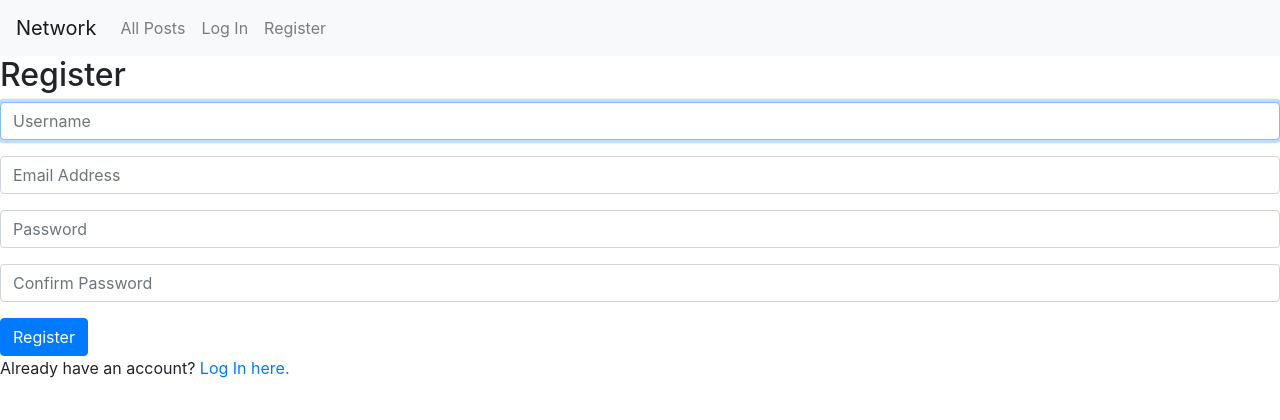
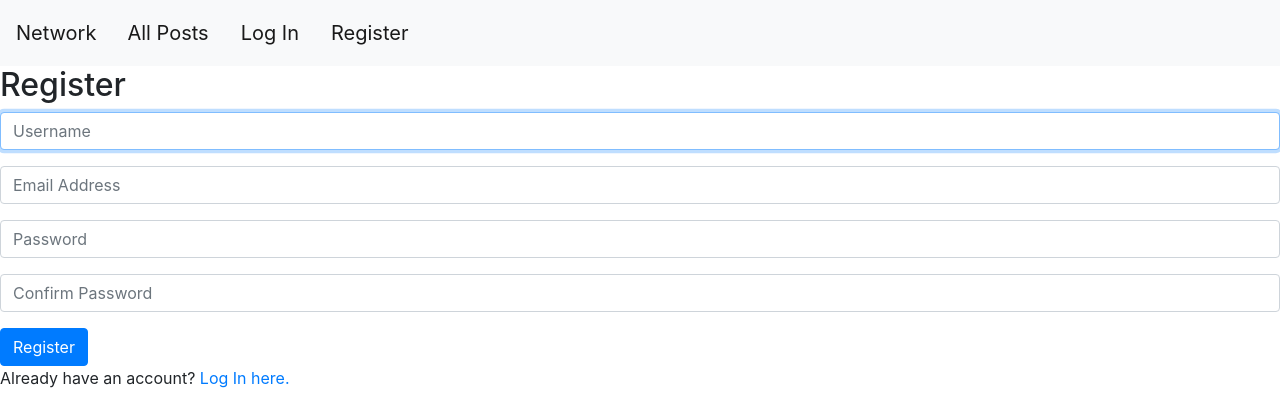
Before and after one commit to sudoharshita16/Social-Network, a Django app: template network/project4/network/templates/network/register.html in a window 1280 px wide. Shown: the top 420 px of the page. Run offline with Django 3.2, Linux system fonts and the light colour scheme; the template is opened without the code that fills it, so the values that code supplies are empty; some libraries are stand-ins or nearby versions.

```diff
--- a/network/project4/network/templates/network/index.html
+++ b/network/project4/network/templates/network/index.html
@@ -84,7 +84,7 @@
                       <input type="hidden" class="liked" name="liked" value="no">
                       <button class="unlikebuttonsmall"  type="submit" class="btn btn-outline-danger" btn btn-primary btn-sm>
                         <svg xmlns="http://www.w3.org/2000/svg" width="24" height="24" viewBox="0 0 24 24"><path d="M12 4.419c-2.826-5.695-11.999-4.064-11.999 3.27 0 7.27 9.903 10.938 11.999 15.311 2.096-4.373 12-8.041 12-15.311 0-7.327-9.17-8.972-12-3.27z"/></svg>
-                        Unlike<form class= "unlike"></form>
+                        Unlike
                       </button>
                     </div>
 
@@ -97,10 +97,9 @@
                         </button>
                     </div>
                 </form>
-    {% else %}
+              {% else %}
 
                 <form class="likeunlike">
-
                     <div style="display: block;" class="one" id={{entry.id}}>
                       {% csrf_token %}
                         <input type="hidden" class="entry_id" name="entry_id" value="{{entry.id}}">
@@ -117,7 +116,6 @@
                         Unlike
                       </button>
                     </div>
-
                 </form>
 
                 {% endif %}
--- a/network/project4/network/templates/network/layout.html
+++ b/network/project4/network/templates/network/layout.html
@@ -20,29 +20,29 @@
         <nav class="navbar navbar-expand-lg navbar-light bg-light">
             <a class="navbar-brand" href="#">Network</a>
 
-            <div>
-              <ul class="navbar-nav mr-auto">
+            <div class="container-fluid">
+              <ul class="navbar-nav me-auto mb-2 mb-lg-0">
                 {% if user.is_authenticated %}
-                    <li class="nav-item">
+                    <li class="navbar-brand">
                         <a class="nav-link" href="{% url 'profile' user.id %}"><strong>{{ user.username }}</strong></a>
                     </li>
                 {% endif %}
-                <li class="nav-item">
-                  <a class="nav-link" href="{% url 'index' %}">All Posts</a>
+                <li class="navbar-brand">
+                  <a class="navbar-brand" href="{% url 'index' %}">All Posts</a>
                 </li>
                 {% if user.is_authenticated %}
-                    <li class="nav-item">
-                        <a class="nav-link" href="{% url 'following_post' %}">Following</a>
+                    <li class="navbar-brand">
+                        <a class="navbar-brand" href="{% url 'following_post' %}">Following</a>
                     </li>
-                    <li class="nav-item">
-                        <a class="nav-link" href="{% url 'logout' %}">Log Out</a>
+                    <li class="navbar-brand">
+                        <a class="navbar-brand" href="{% url 'logout' %}">Log Out</a>
                     </li>
                 {% else %}
-                    <li class="nav-item">
-                        <a class="nav-link" href="{% url 'login' %}">Log In</a>
+                    <li class="navbar-brand">
+                        <a class="navbar-brand" href="{% url 'login' %}">Log In</a>
                     </li>
-                    <li class="nav-item">
-                        <a class="nav-link" href="{% url 'register' %}">Register</a>
+                    <li class="navbar-brand">
+                        <a class="navbar-brand" href="{% url 'register' %}">Register</a>
                     </li>
                 {% endif %}
               </ul>
```
Also changed, not shown: network/project4/network/static/network/like.js (+8 -5 lines), network/project4/db.sqlite3, network/project4/network/static/network/styles.css (line endings or trailing spaces).
